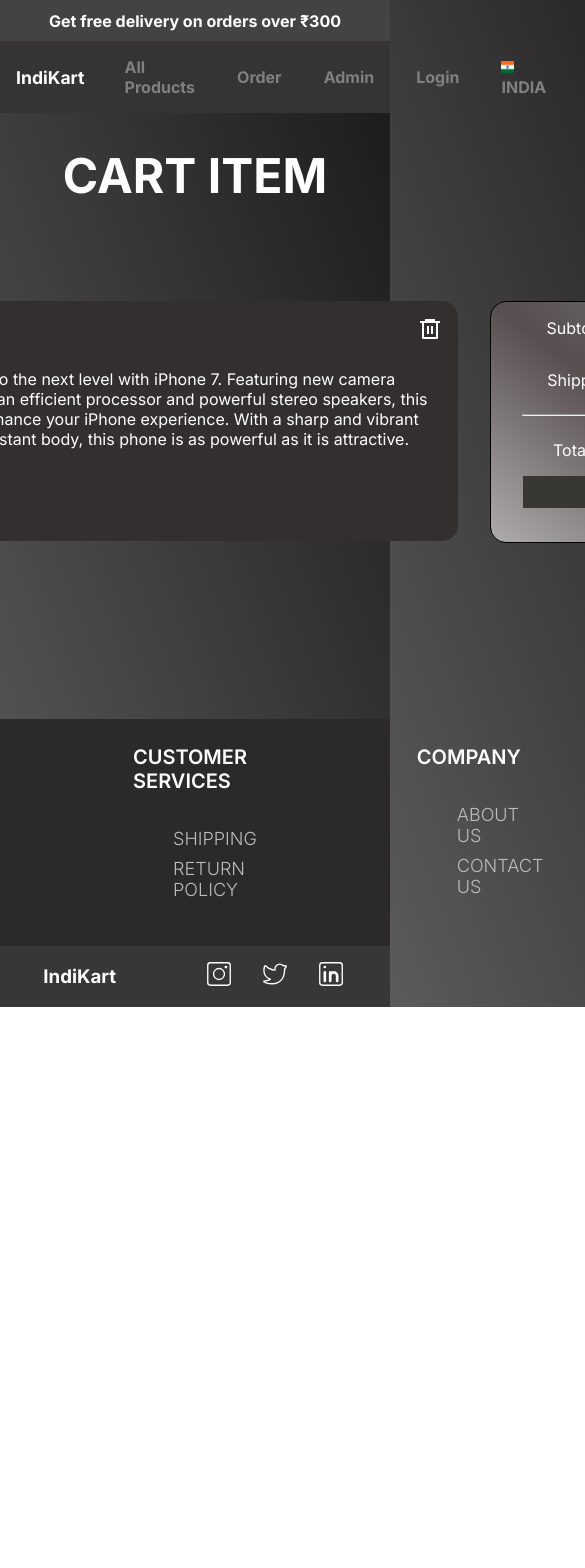
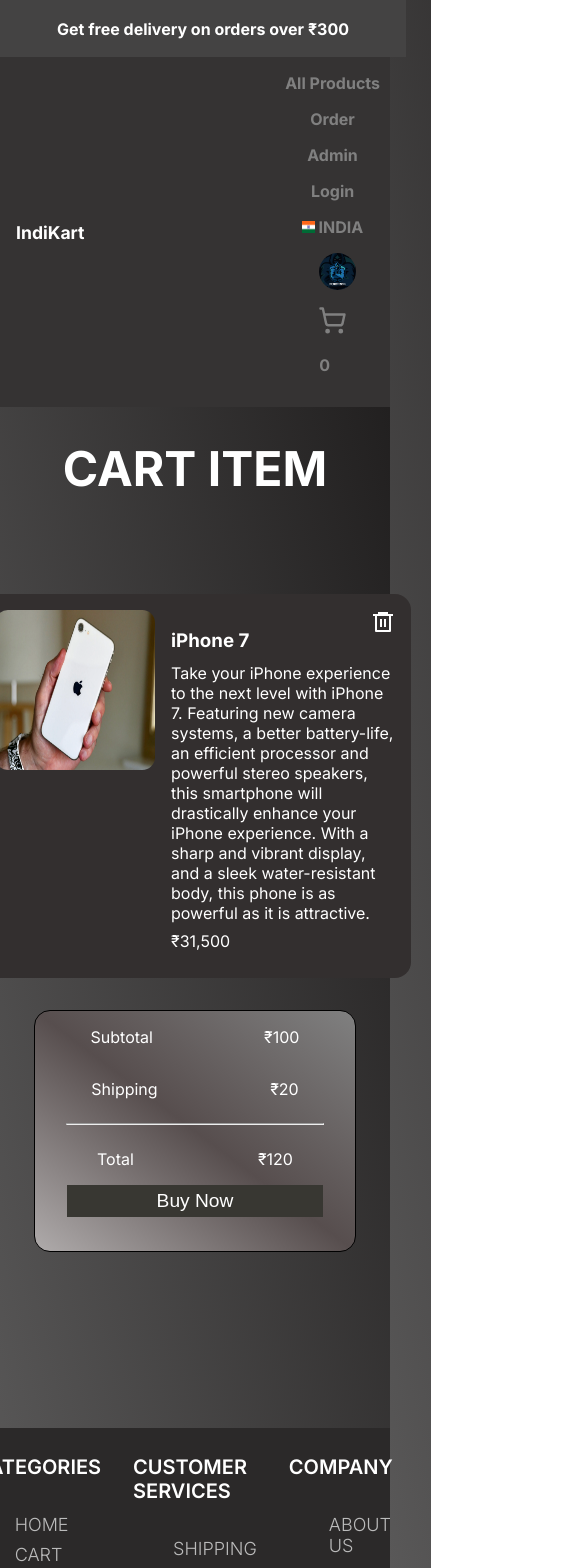
Before and after one commit to khushi-chaudhary29/IndiKart, a Next.js app: page /cart in a window 390 px wide. Shown: the top 1568 px of the page, 585 px wide, since content can reach past the window. Before the commit the page ends 1007 px from the top, so only its background shows below. Built offline with nearby package versions, Linux system fonts and the light colour scheme.

Commit message:
RESPONSIOVE

```diff
--- a/src/app/addproduct/page.js
+++ b/src/app/addproduct/page.js
@@ -14,7 +14,7 @@
         <br></br>
         <input className={styles.AddProductAbout} type="text" name="txt_name" placeholder='Product category'></input>
         <br></br>
-        <textarea className={styles.AddProductTextArea} name="txt_qry" rows="10" cols="36" placeholder='Product desc'></textarea>
+        <textarea className={styles.AddProductTextArea} name="txt_qry" rows="10" cols="35" placeholder='Product desc'></textarea>
         <br></br>
         <button className={styles.AddProductButton}>Add Product</button>
       </div>
--- a/src/app/globals.css
+++ b/src/app/globals.css
@@ -210,3 +210,58 @@
 .social-links a{
   color: #fff;
 }
+
+
+
+
+@media (max-width: 750px) {
+  .header1 {
+    padding: 0.5rem;
+  }
+
+  .nav-links {
+    flex-direction: column;
+    align-items: center;
+    text-align: center;
+  }
+
+  .nav-links li {
+    margin-right: 0;
+    margin-bottom: 1rem;
+  }
+
+  .logo1 {
+    height: auto;
+  }
+
+  .footer-col {
+    width: 50%;
+    padding: 0 1rem;
+  }
+}
+
+@media (max-width: 575px) {
+  .header1 {
+    padding: 0.5rem;
+  }
+
+  .nav-links {
+    flex-direction: column;
+    align-items: center;
+    text-align: center;
+  }
+
+  .nav-links li {
+    margin-right: 0;
+    margin-bottom: 1rem;
+  }
+
+  .logo1 {
+    height: auto;
+  }
+
+  .footer-col {
+    width: 100%;
+    padding: 0 1rem;
+  }
+}
--- a/src/app/page.module.css
+++ b/src/app/page.module.css
@@ -189,7 +189,7 @@
 }
 
 .input {
-  width: 80%;
+  width: 85%;
   background: transparent;
   margin: .5rem;
   padding: .6rem;
@@ -197,6 +197,7 @@
   border: solid rgb(185, 168, 168);
   background-color: rgb(185, 168, 168);
   font-size: 1.2rem;
+  border-radius: .5rem;
 
 }
 
@@ -670,10 +671,11 @@
   width: 28rem;
   height: 42rem;
   margin: auto;
-  margin-bottom: 3.8rem;
+  margin-bottom: 3rem;
   border: solid rgb(185, 168, 168);
   background-color: rgb(185, 168, 168);
   font-size: 1.2rem;
+  margin-top: 1rem;
 
 
 }
@@ -719,7 +721,7 @@
   font-size: 1.2rem;
   border-radius: 0.4rem;
   width: 18rem;
-  color: black;
+  color: #fff;
   margin-left: 5rem;
   padding: 0.7rem;
 }
@@ -985,3 +987,161 @@
   background-color: rgba(70, 67, 67, 0.9);
 
 }
+
+
+
+@media (max-width: 1450px) {
+
+  .PCCard {
+    width: 15rem;
+    height: 26rem;
+  }
+
+  .PCimage {
+    width: 86%;
+
+  }
+
+  .PCcardcontent {
+    margin-left: .8rem;
+  }
+
+  .PCbutton {
+    width: 90%;
+
+  }
+
+}
+
+@media (max-width: 1250px) {
+
+  .PCCard {
+    width: 12rem;
+    height: 26rem;
+  }
+
+  .PCimage {
+    width: 85%;
+
+  }
+
+  .PCcardcontent {
+    margin-left: .8rem;
+  }
+
+  .PCbutton {
+    width: 90%;
+
+  }
+
+}
+
+@media (max-width: 1005px) {
+
+  .PCCardContainer {
+    flex-direction: column;
+  }
+
+  .PCCard {
+    width: 20rem;
+    height: 26rem;
+  }
+
+  .PCimage {
+    width: 90%;
+
+  }
+
+  .PCcardcontent {
+    margin-left: .8rem;
+  }
+
+  .PCbutton {
+    width: 90%;
+
+  }
+
+}
+
+@media (max-width: 768px) {
+
+  .form_box {
+    margin-top: 20rem;
+
+
+  }
+}
+
+@media (max-width: 1200px) {
+
+  .leftcontainer {
+    width: 35rem;
+
+
+  }
+}
+@media (max-width: 1055px) {
+
+  .leftcontainer {
+    width: 25rem;
+    height: 22rem;
+
+  }
+}
+
+@media (max-width: 768px) {
+  .cart {
+    flex-direction: column;
+    align-items: center;
+  }
+
+  .leftcontainer {
+    width: 25rem;
+    height: 22rem;
+
+  }
+}
+
+@media (max-width: 1395px) {
+  .TrackBag {
+
+    width: 20rem;
+
+  }
+}
+
+@media (max-width: 1080px) {
+  .TrackBag {
+
+    width: 18rem;
+
+  }
+}
+
+@media (max-width: 1000px) {
+  .maintrack {
+    flex-direction: column;
+  }
+}
+
+
+@media (max-width: 1520px) {
+  .TestimonialSPD {
+    width: 20rem;
+  }
+
+  .TestimonialUID {
+    width: 20rem;
+  }
+
+  .TestimonialCTO {
+    width: 20rem;
+  }
+
+}
+
+@media (max-width: 1080px) {
+  .Testimonialcontent {
+    flex-direction: column;
+  }
+}
```
